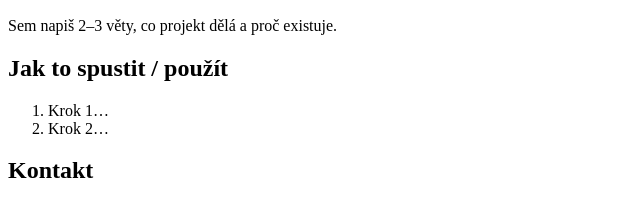
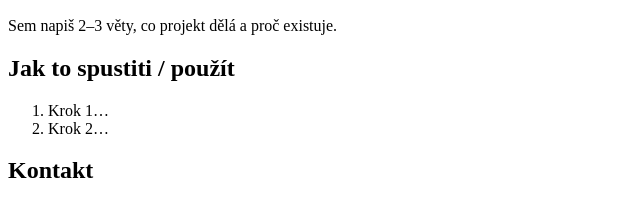
Before and after one commit to CirkaJ/prvni-projekt, a plain HTML site: page index.html in a window 1280 px wide. Shown: the part 148-349 px from the top of the page, 0-640 px from the left. Drawn offline with Linux system fonts and the light colour scheme.

Commit message:
Update index.html

```diff
--- a/index.html
+++ b/index.html
@@ -12,7 +12,7 @@
 <h2>O projektu</h2>
 <p>Sem napiš 2–3 věty, co projekt dělá a proč existuje.</p>
 
-<h2>Jak to spustit / použít</h2>
+<h2>Jak to spustiti / použít</h2>
 <ol>
 <li>Krok 1…</li>
 <li>Krok 2…</li>
```
